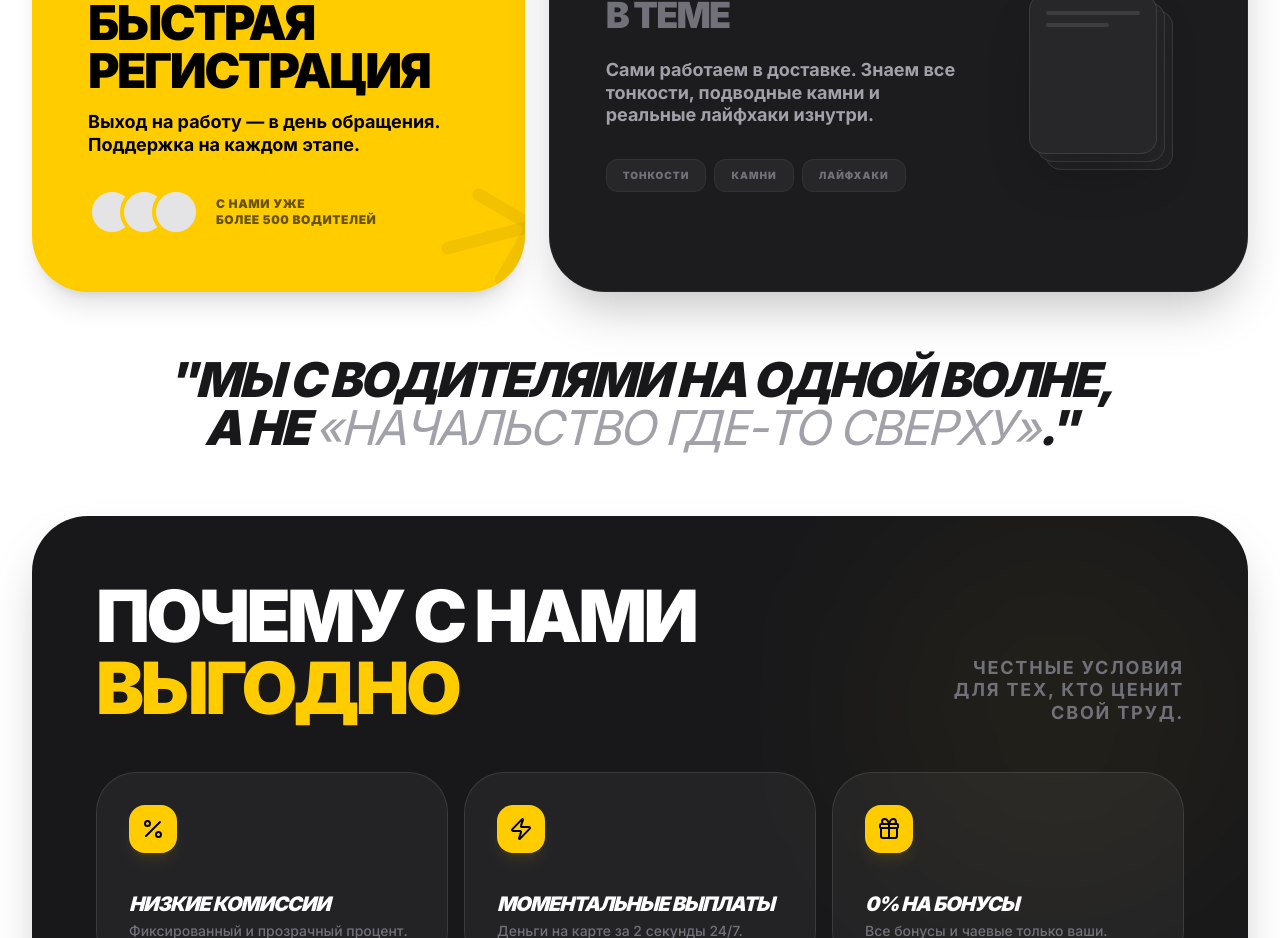
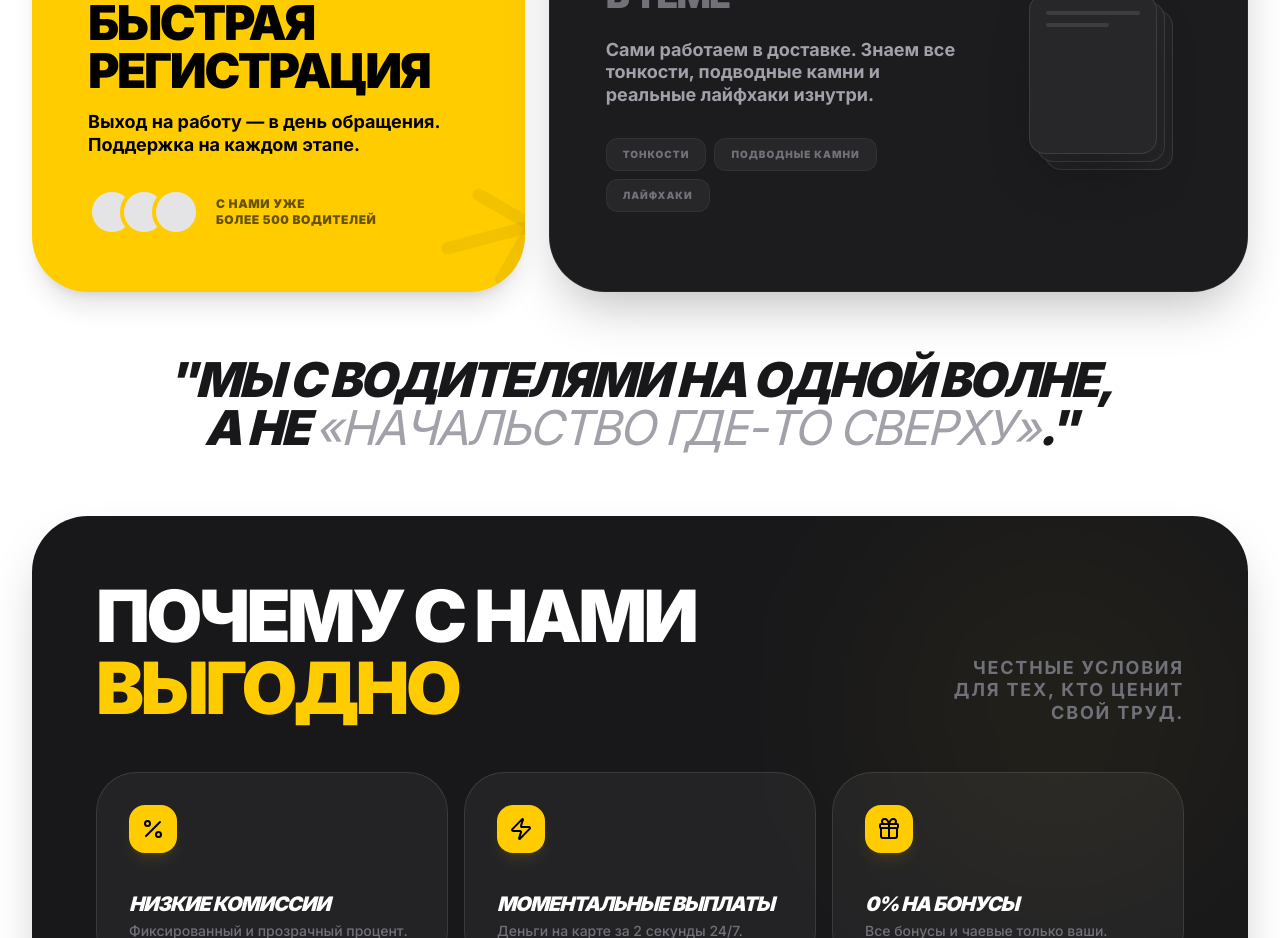
Before and after one commit to SiteCraftorCPP/sitePARKtax, a Next.js app: page / in a window 1280 px wide. Shown: the part 2820-3758 px from the top of the page. Built offline with nearby package versions, Linux system fonts and the light colour scheme.

Commit message:
Update tag text in Management block

```diff
--- a/src/components/Hero.tsx
+++ b/src/components/Hero.tsx
@@ -320,7 +320,7 @@ export default function Hero() {
                   Сами работаем в доставке. Знаем все тонкости, подводные камни и реальные лайфхаки изнутри.
                 </p>
                 <div className="flex flex-wrap gap-2">
-                  {["тонкости", "камни", "лайфхаки"].map(t => (
+                  {["тонкости", "подводные камни", "лайфхаки"].map(t => (
                     <span key={t} className="bg-white/5 px-4 py-2 rounded-xl text-[10px] font-black uppercase tracking-widest text-zinc-500 border border-white/5">
                       {t}
                     </span>
```
